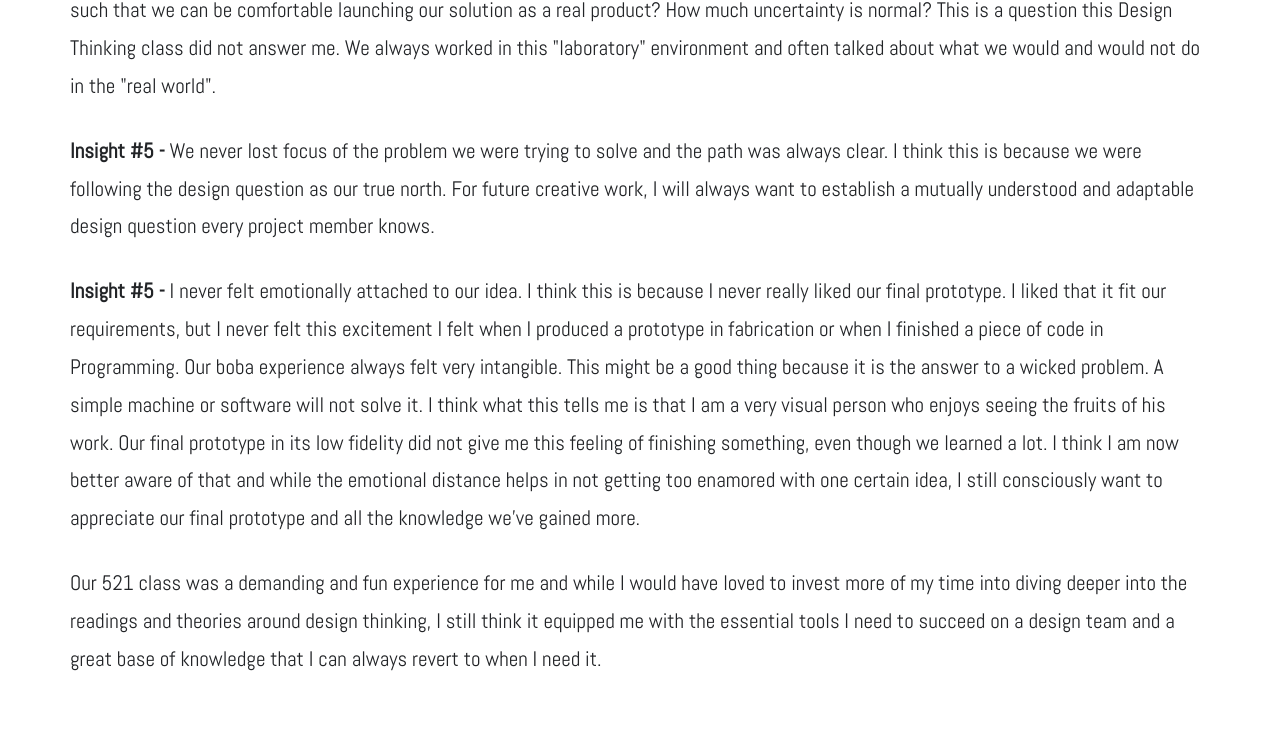
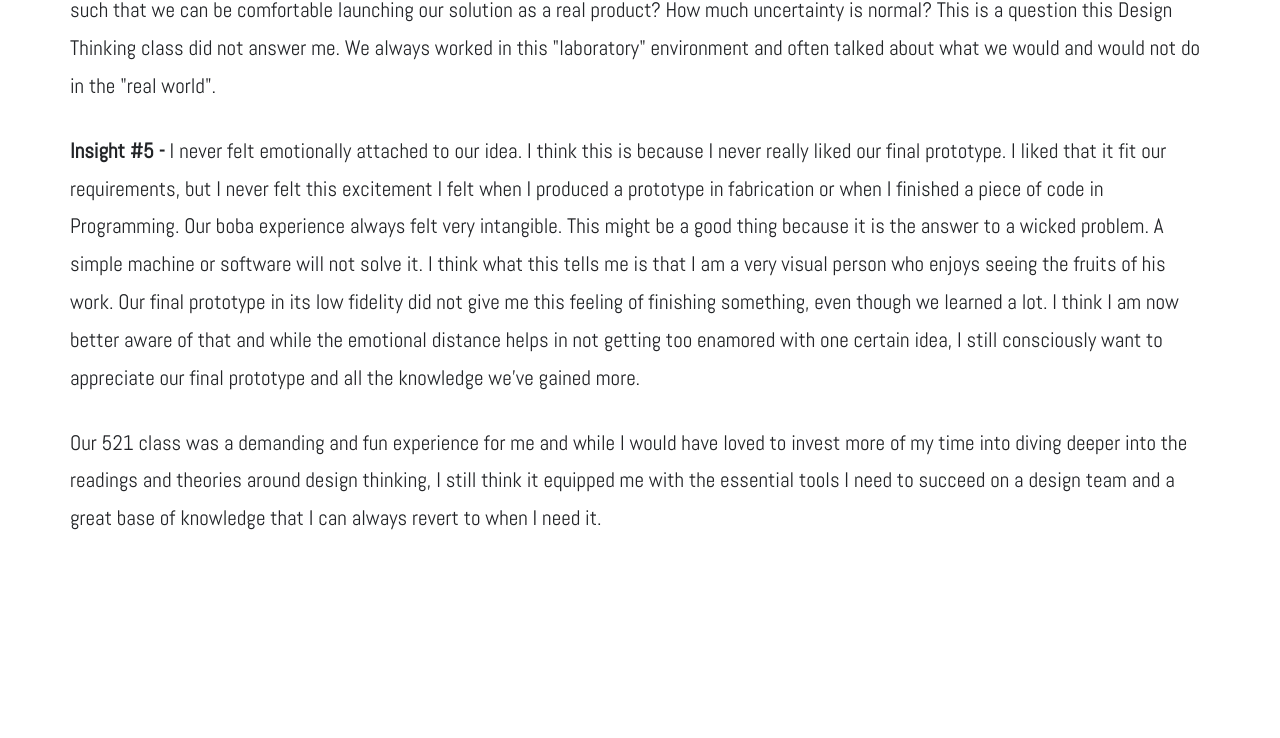
Before and after one commit to SebastianKuhnUW/SebastianKuhnUW.github.io, a website: page FinalReflection.html in a window 1280 px wide. Shown: the part 1350-2088 px from the top of the page. Drawn offline with Linux system fonts and the light colour scheme; files whose address does not match are found by name.

Commit message:
bugfixes again

```diff
--- a/FinalReflection.html
+++ b/FinalReflection.html
@@ -58,7 +58,7 @@
           <p><b>Insight #1 - </b> I am amazed at how much we created in these 10 weeks we were working together. I attribute this to operating under a clear project structure and time constraints. In future creative work, I would want to keep this style of work going and establish frequent deliverables to hold project members accountable and mentally involved.</p>
           <p><b>Insight #2 - </b> We never lost focus of the problem we were trying to solve and the path was always clear. I think this is because we were following the design question as our true north. For future creative work, I will always want to establish a mutually understood and adaptable design question every project member knows.</p>
           <p><b>Insight #3 - </b> Even though both of my teammates did not have substantial work experience, we still managed to establish work routines that felt professional. The dynamics were often harmonic and still, everyone seemed to contribute equally to each deliverable. We never put a lot of work into establishing these routines and it nearly felt like it was too good to be true. I wonder if I feel this way because I am a rather dominant person when it comes to group work and just did not notice me crowding out the other's opinions. However, I feel everyone enjoyed the work progress based on their feedbacks. Writing this reflection makes me feel like it would be worth reflecting on our team dynamics as a team more strongly. At this point, I do not know if my team shared all the "ugly" with me. In the end, maybe our team was just a very good match-up.</p>
-          <p><b>Insight #4 - </b> We produced a prototype and I feel like it fits all the requirements we were trying to implement. Still, there are many factors we have not regarded, and thinking about this feels somewhat intimidating. How can we reduce the ambiguity and our lack of knowledge as much such that we can be comfortable launching our solution as a real product? How much uncertainty is normal? This is a question this Design Thinking class did not answer me. We always worked in this "laboratory" environment and often talked about what we would and would not do in the "real world". </p>          <p><b>Insight #5 - </b> We never lost focus of the problem we were trying to solve and the path was always clear. I think this is because we were following the design question as our true north. For future creative work, I will always want to establish a mutually understood and adaptable design question every project member knows.</p>
+          <p><b>Insight #4 - </b> We produced a prototype and I feel like it fits all the requirements we were trying to implement. Still, there are many factors we have not regarded, and thinking about this feels somewhat intimidating. How can we reduce the ambiguity and our lack of knowledge as much such that we can be comfortable launching our solution as a real product? How much uncertainty is normal? This is a question this Design Thinking class did not answer me. We always worked in this "laboratory" environment and often talked about what we would and would not do in the "real world". </p>
           <p><b>Insight #5 - </b> I never felt emotionally attached to our idea. I think this is because I never really liked our final prototype. I liked that it fit our requirements, but I never felt this excitement I felt when I produced a prototype in fabrication or when I finished a piece of code in Programming.  Our boba experience always felt very intangible. This might be a good thing because it is the answer to a wicked problem. A simple machine or software will not solve it. I think what this tells me is that I am a very visual person who enjoys seeing the fruits of his work. Our final prototype in its low fidelity did not give me this feeling of finishing something, even though we learned a lot. I think I am now better aware of that and while the emotional distance helps in not getting too enamored with one certain idea, I still consciously want to appreciate our final prototype and all the knowledge we've gained more.  </p>
           <p>Our 521 class was a demanding and fun experience for me and while I would have loved to invest more of my time into diving deeper into the readings and theories around design thinking, I still think it equipped me with the essential tools I need to succeed on a design team and a great base of knowledge that I can always revert to when I need it.</p>
         </div>
```
